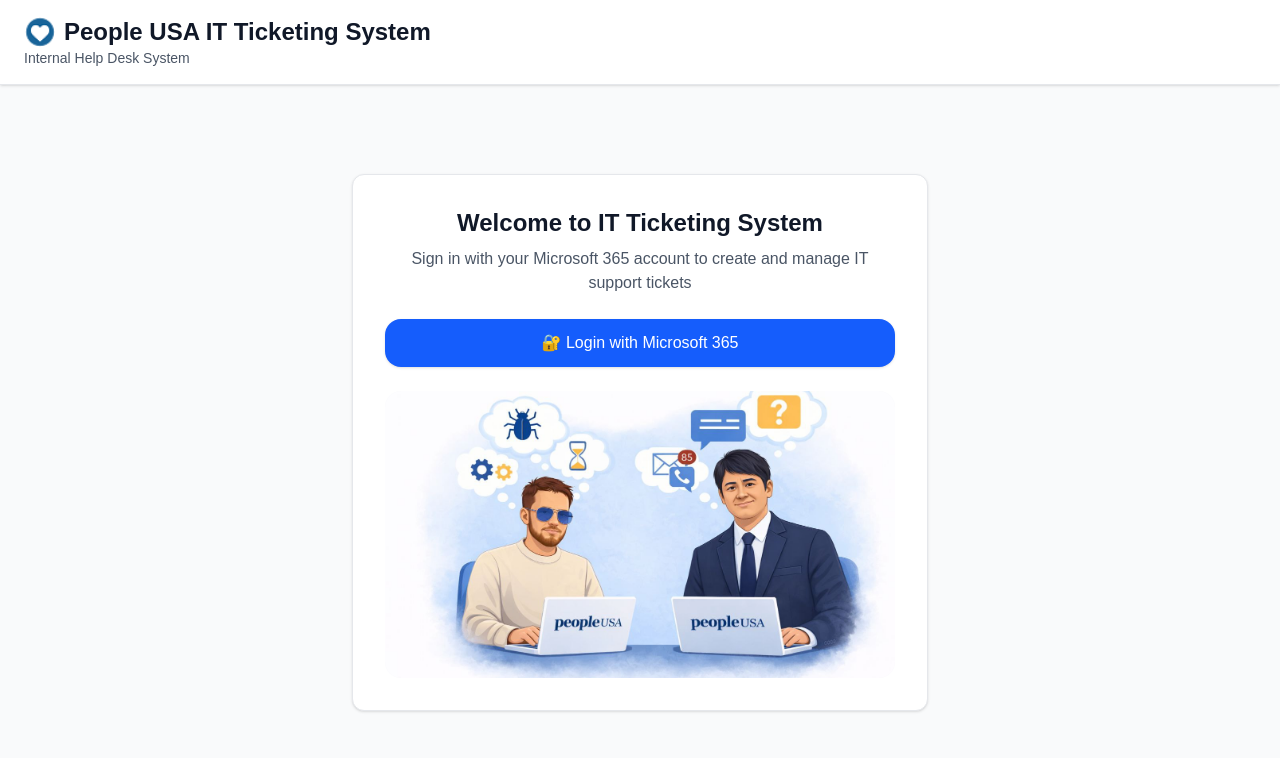
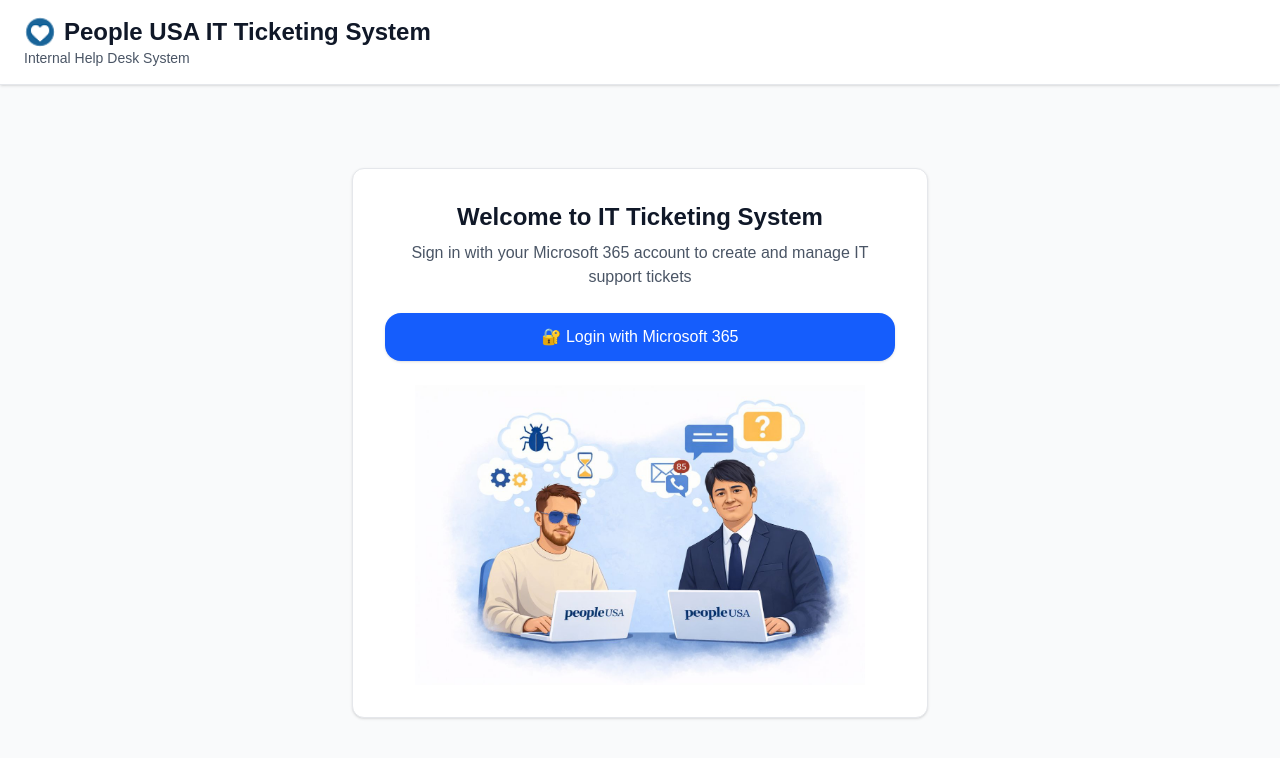
Before and after one commit to mshevkun/ticketing-system, a Next.js app: page /ticketing-system in a window 1280 px wide. Shown: the top 758 px of the page. Built offline with nearby package versions, Linux system fonts and the light colour scheme; no server answers.

Commit message:
Fix associate image cropping - use object-contain and remove fixed aspect ratio

```diff
--- a/src/app/ticketing-system/page.tsx
+++ b/src/app/ticketing-system/page.tsx
@@ -116,12 +116,12 @@
               </button>
 
               <div className="mt-6">
-                <div className="relative w-full aspect-[16/9] overflow-hidden rounded-lg bg-gray-50">
+                <div className="relative w-full min-h-[300px] overflow-hidden rounded-lg">
                   <Image
                     src="/images/associate.jpg"
                     alt="Associate"
                     fill
-                    className="object-cover"
+                    className="object-contain"
                     sizes="(max-width: 640px) 100vw, 420px"
                     unoptimized
                   />
```
